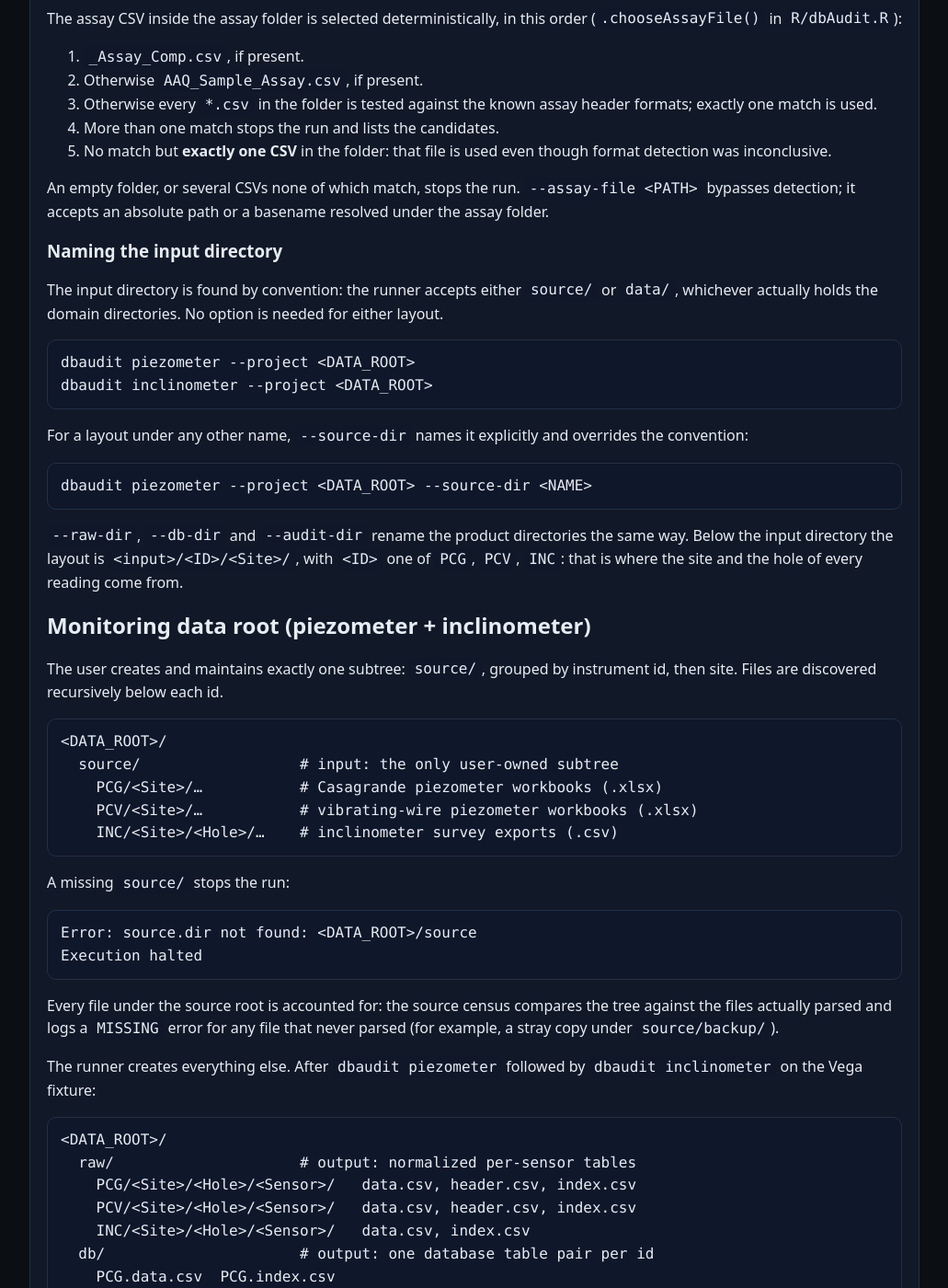
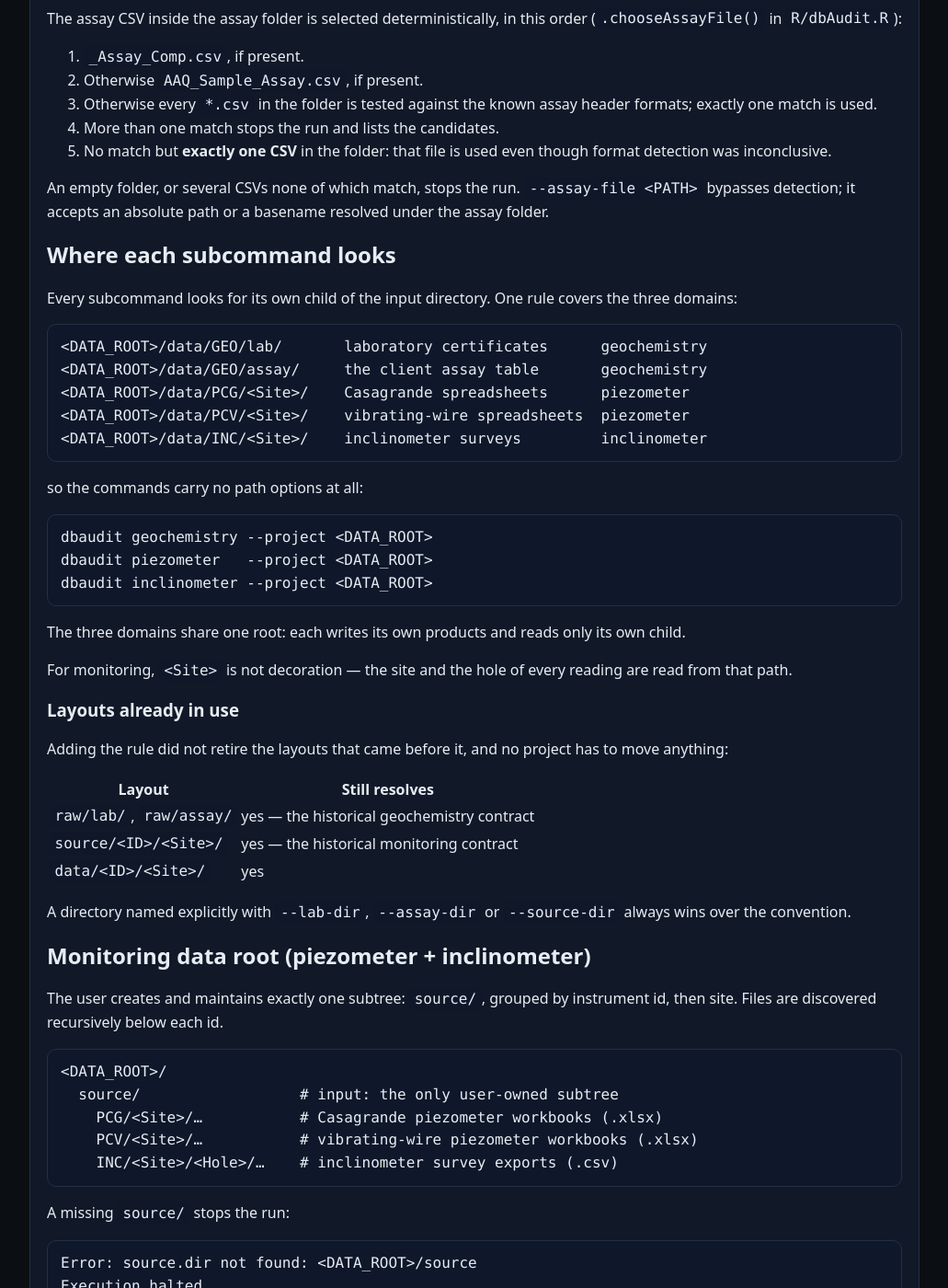
Before and after one commit to averriK/dbAudit, a Jekyll site: the page built from docs/project-layout.md, in a window 1280 px wide and 1400 px high, scrolled down 975 px. Shown: the whole window at 92% size, without its empty margins (124-1155 px from the left). Built offline with Jekyll 4.4.1, drawn with Linux system fonts in a browser that asks for light colours.

Commit message:
Give every subcommand the same rule for finding its input
Each slug looked for a different child, and raw/ meant the opposite
thing in each domain: input in geochemistry, product in monitoring. A
user with an ordinary layout ended up naming directories by hand on
every run, which is a patch wearing an option's clothes.

Every subcommand now looks for its own child of the input directory —
data/GEO for geochemistry, data/<ID> for monitoring — so the three
domains share one root and the commands carry no path options. The
layouts already in use keep resolving and an explicit directory still
wins, so no project in flight has to move a file.

````diff
--- a/docs/project-layout.md
+++ b/docs/project-layout.md
@@ -65,28 +65,46 @@ An empty folder, or several CSVs none of which match, stops the run.
 `--assay-file <PATH>` bypasses detection; it accepts an absolute path or
 a basename resolved under the assay folder.
 
-### Naming the input directory
+## Where each subcommand looks
 
-The input directory is found by convention: the runner accepts either
-`source/` or `data/`, whichever actually holds the domain directories.
-No option is needed for either layout.
+Every subcommand looks for its own child of the input directory. One rule
+covers the three domains:
+
+```
+<DATA_ROOT>/data/GEO/lab/       laboratory certificates      geochemistry
+<DATA_ROOT>/data/GEO/assay/     the client assay table       geochemistry
+<DATA_ROOT>/data/PCG/<Site>/    Casagrande spreadsheets      piezometer
+<DATA_ROOT>/data/PCV/<Site>/    vibrating-wire spreadsheets  piezometer
+<DATA_ROOT>/data/INC/<Site>/    inclinometer surveys         inclinometer
+```
+
+so the commands carry no path options at all:
 
 ```bash
-dbaudit piezometer --project <DATA_ROOT>
+dbaudit geochemistry --project <DATA_ROOT>
+dbaudit piezometer   --project <DATA_ROOT>
 dbaudit inclinometer --project <DATA_ROOT>
 ```
 
-For a layout under any other name, `--source-dir` names it explicitly and
-overrides the convention:
+The three domains share one root: each writes its own products and reads
+only its own child.
 
-```bash
-dbaudit piezometer --project <DATA_ROOT> --source-dir <NAME>
-```
+For monitoring, `<Site>` is not decoration — the site and the hole of every
+reading are read from that path.
 
-`--raw-dir`, `--db-dir` and `--audit-dir` rename the product directories
-the same way. Below the input directory the layout is
-`<input>/<ID>/<Site>/`, with `<ID>` one of `PCG`, `PCV`, `INC`: that is
-where the site and the hole of every reading come from.
+### Layouts already in use
+
+Adding the rule did not retire the layouts that came before it, and no
+project has to move anything:
+
+| Layout | Still resolves |
+|---|---|
+| `raw/lab/`, `raw/assay/` | yes — the historical geochemistry contract |
+| `source/<ID>/<Site>/` | yes — the historical monitoring contract |
+| `data/<ID>/<Site>/` | yes |
+
+A directory named explicitly with `--lab-dir`, `--assay-dir` or
+`--source-dir` always wins over the convention.
 
 ## Monitoring data root (piezometer + inclinometer)
 
````
Also changed, not shown: dev/SoT/PLAN-hijo-por-slug.md (added, +57 -0 lines), 2 other files.
